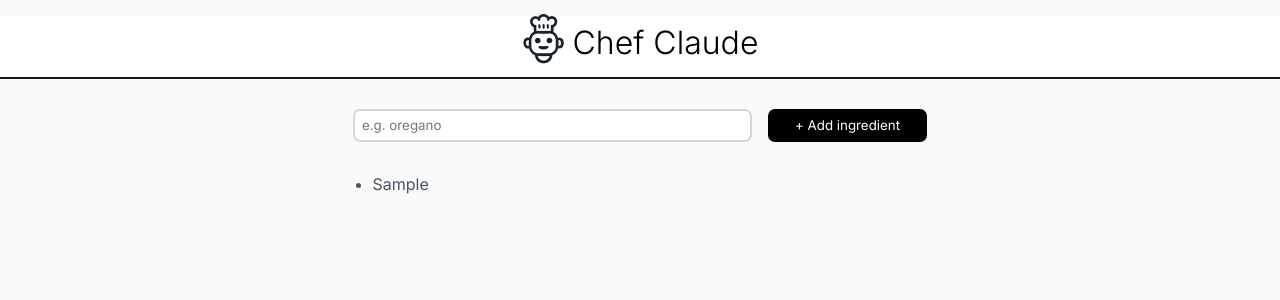
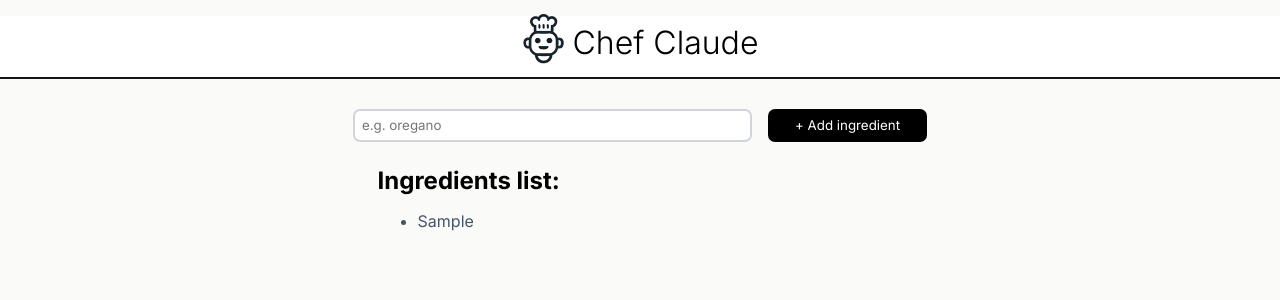
Before and after one commit to dcendry1711/cc, a React (Vite) app in the folder cca/: page / in a window 1280 px wide. Both pictures are taken after typing "Sample" into the empty fields and a click on the button "+ Add ingredient". Shown: the top 300 px of the page. Built offline with nearby package versions, Linux system fonts and the light colour scheme.

Commit message:
conditional rendering of ingredients list

```diff
--- a/cca/src/App.jsx
+++ b/cca/src/App.jsx
@@ -32,9 +32,15 @@ function App() {
           <button className="add-ingredient-btn" type="submit">+ Add ingredient</button>
         </form>
 
-        <ul className="ingredients-unordered-list">
-          {ingredietsList}
-        </ul>
+        {ingredientsArr.length > 0 &&
+          <section className='ingredientsList-section'>
+            <h2 className="ingredients-header">Ingredients list:</h2>
+            <ul className="ingredients-unordered-list">
+              {ingredietsList}
+            </ul>
+          </section>
+        }
+
     </main>
   )
 }
--- a/cca/src/index.css
+++ b/cca/src/index.css
@@ -71,12 +71,20 @@ header {
 
 /*Ingredients list*/
 
+.ingredientsList-section {
+    width: 41%;
+}
+
+.ingredients-header {
+    margin-top: 1em;
+}
+
 .ingredients-unordered-list {
     display: flex;
     flex-direction: column;
     gap: .5em;
     width: 615px;
-    margin-top: 2em;
+    margin-top: 1em;
 }
 
 .ingredients-unordered-list > li {
```
